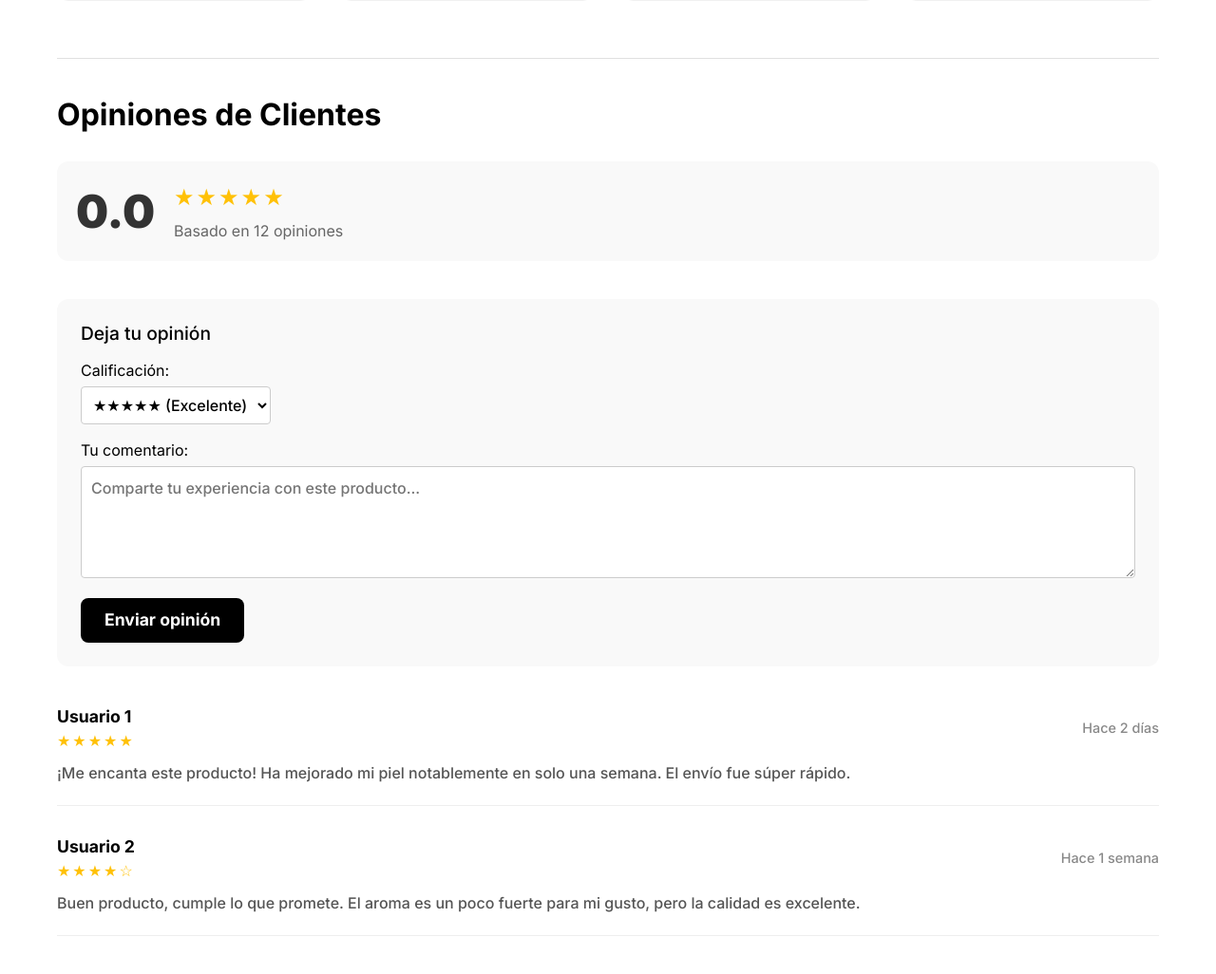
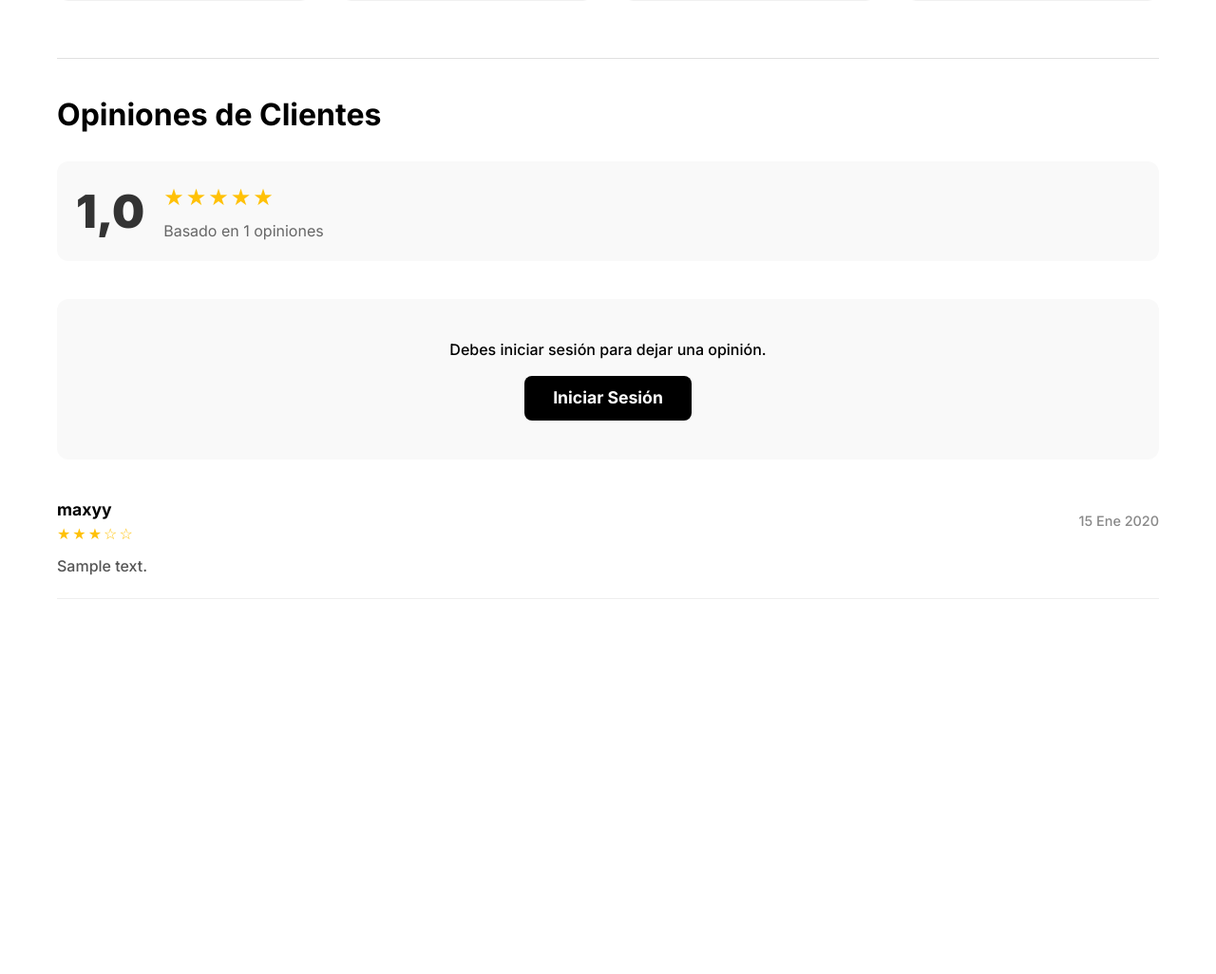
Before and after one commit to iiTzSebas/felskyel, a Django app: page /productos/1/ in a window 1280 px wide. Shown: the part 1147-2173 px from the top of the page at 95% size. After the commit the page ends 1778 px from the top, so only its background shows below. Run offline with Django 5.2, Linux system fonts and the light colour scheme; data comes from the database, SQL or seed files in the repository; tables that the repository leaves empty hold one stand-in row (values such as "Sample post"); some libraries are stand-ins or nearby versions.

Commit message:
reviews
reseñas y iniciar sesion

```diff
--- a/felskyel/productos/admin.py
+++ b/felskyel/productos/admin.py
@@ -1,5 +1,6 @@
 from django.contrib import admin
-from .models import Producto
+from .models import Producto, Comentario
 
 # Register your models here.
 admin.site.register(Producto)
+admin.site.register(Comentario)
--- a/felskyel/productos/models.py
+++ b/felskyel/productos/models.py
@@ -1,4 +1,5 @@
 from django.db import models
+from django.conf import settings
 
 # Create your models here.
 
@@ -8,7 +9,15 @@ class Producto(models.Model):
     descripcion = models.TextField()
     imagen = models.CharField(max_length=200, default= "default.png")
 
+    def __str__(self):
+        return self.nombre
 
+class Comentario(models.Model):
+    producto = models.ForeignKey(Producto, on_delete=models.CASCADE, related_name='comentarios')
+    usuario = models.ForeignKey(settings.AUTH_USER_MODEL, on_delete=models.CASCADE)
+    calificacion = models.IntegerField(default=5)
+    texto = models.TextField()
+    fecha = models.DateTimeField(auto_now_add=True)
 
     def __str__(self):
-        return self.nombre
+        return f"Comentario de {self.usuario.username} en {self.producto.nombre}"
--- a/felskyel/productos/templates/base-productos.html
+++ b/felskyel/productos/templates/base-productos.html
@@ -377,7 +377,7 @@
 
 			{% block product_actions %}
 			<div class="product-actions">
-				<a href="{% url 'carrito:agregar_al_carrito' producto.id %}?next={{ request.path }}" class="btn-add-to-cart hover-bright text-decoration-none">Agregar</a>
+				<a href="{% url 'carrito:agregar_al_carrito' producto.id %}?next={{ request.path }}" class="btn-add-to-cart hover-bright text-decoration-none">Agregar al carrito</a>
 				<a href="{% url 'contacto' %}" class="btn-add-to-cart hover-bright">Contactar Proveedor</a>
 			</div>
 			{% endblock %}
@@ -462,18 +462,19 @@
 
 		{% block review_summary %}
 		<div class="review-summary">
-			<div class="average-rating">0.0</div>
+			<div class="average-rating">{{ promedio }}</div>
 			<div>
 				<div class="stars-container">★★★★★</div>
-				<p class="text-b" style="margin: 5px 0 0; color: #666; font-weight: 400;">Basado en 12 opiniones</p>
+				<p class="text-b" style="margin: 5px 0 0; color: #666; font-weight: 400;">Basado en {{ total_comentarios }} opiniones</p>
 			</div>
 		</div>
 		{% endblock %}
 
 		<!-- Formulario para agregar reseña -->
 		<div class="add-review-container">
+			{% if user.is_authenticated %}
 			<h3 class="text-b" style="margin-bottom: 15px; font-size: 1.2rem;">Deja tu opinión</h3>
-			<form action="#" method="post">
+			<form method="post">{% csrf_token %}
 				<div style="margin-bottom: 15px;">
 					<label for="rating" class="text-b" style="font-weight: 400; display:block; margin-bottom:5px;">Calificación:</label>
 					<select name="rating" id="rating" style="padding: 8px; border-radius: 4px; border: 1px solid #ccc; width: 100%; max-width: 200px; background-color: white;">
@@ -488,36 +489,32 @@
 					<label for="comment" class="text-b" style="font-weight: 400; display:block; margin-bottom:5px;">Tu comentario:</label>
 					<textarea name="comment" id="comment" rows="4" style="width: 100%; padding: 10px; border-radius: 4px; border: 1px solid #ccc; resize: vertical;" placeholder="Comparte tu experiencia con este producto..."></textarea>
 				</div>
-				<button type="button" class="btn-add-to-cart hover-bright" style="width: auto; padding: 10px 25px;" onclick="alert('¡Gracias! Tu comentario ha sido enviado para revisión.')">Enviar opinión</button>
+				<button type="submit" class="btn-add-to-cart hover-bright" style="width: auto; padding: 10px 25px;">Enviar opinión</button>
 			</form>
+			{% else %}
+			<div class="text-center py-3">
+				<p class="mb-3">Debes iniciar sesión para dejar una opinión.</p>
+				<a href="{% url 'login' %}" class="btn-add-to-cart text-decoration-none" style="display: inline-block; width: auto; padding: 10px 30px;">Iniciar Sesión</a>
+			</div>
+			{% endif %}
 		</div>
-
 
 		<div class="review-list">
 			{% block reviews_content %}
-			<!-- Opinión de ejemplo 1 -->
+			{% for review in comentarios %}
 			<div class="review-item">
 				<div class="review-header">
 					<div>
-						<p class="review-author" style="margin: 0;">Usuario 1</p>
-						<div class="stars-container" style="font-size: 1rem;">★★★★★</div>
+						<p class="review-author" style="margin: 0;">{{ review.usuario.username }}</p>
+						<div class="stars-container" style="font-size: 1rem;">{% if review.calificacion == 5 %}★★★★★{% elif review.calificacion == 4 %}★★★★☆{% else %}★★★☆☆{% endif %}</div>
 					</div>
-					<span class="review-date">Hace 2 días</span>
+					<span class="review-date">{{ review.fecha|date:"d M Y" }}</span>
 				</div>
-				<p class="review-text">¡Me encanta este producto! Ha mejorado mi piel notablemente en solo una semana. El envío fue súper rápido.</p>
+				<p class="review-text">{{ review.texto }}</p>
 			</div>
-
-			<!-- Opinión de ejemplo 2 -->
-			<div class="review-item">
-				<div class="review-header">
-					<div>
-						<p class="review-author" style="margin: 0;">Usuario 2</p>
-						<div class="stars-container" style="font-size: 1rem;">★★★★☆</div>
-					</div>
-					<span class="review-date">Hace 1 semana</span>
-				</div>
-				<p class="review-text">Buen producto, cumple lo que promete. El aroma es un poco fuerte para mi gusto, pero la calidad es excelente.</p>
-			</div>
+			{% empty %}
+			<p class="text-muted">Aún no hay opiniones para este producto.</p>
+			{% endfor %}
 			{% endblock %}
 		</div>
 	</div>
--- a/felskyel/productos/views.py
+++ b/felskyel/productos/views.py
@@ -1,5 +1,7 @@
-from productos.models import Producto
-from django.shortcuts import render, get_object_or_404
+from productos.models import Producto, Comentario
+from django.shortcuts import render, get_object_or_404, redirect
+from django.contrib import messages
+from django.db.models import Avg
 
 def lista_productos(request):
     # Aquí iría la lógica para obtener los productos desde la base de datos
@@ -10,4 +12,34 @@ def lista_productos(request):
 
 def detalle_producto(request, producto_id):
     producto = get_object_or_404(Producto, id=producto_id)
-    return render(request, 'detalle_producto.html', {'producto': producto})
+    comentarios = Comentario.objects.filter(producto=producto).order_by('-fecha')
+    promedio = comentarios.aggregate(Avg('calificacion'))['calificacion__avg'] or 0
+
+    if request.method == 'POST':
+        if not request.user.is_authenticated:
+            messages.error(request, "Debes iniciar sesión para dejar un comentario.")
+            return redirect('login') # Ajusta el nombre de tu URL de login
+
+        calificacion = request.POST.get('rating', 5)
+        texto = request.POST.get('comment', '').strip()
+
+        if texto:
+            Comentario.objects.create(
+                producto=producto,
+                usuario=request.user,
+                calificacion=int(calificacion),
+                texto=texto
+            )
+            messages.success(request, "¡Gracias! Tu opinión ha sido enviada.")
+        else:
+            messages.warning(request, "El comentario no puede estar vacío.")
+
+        return redirect('productos:detalle', producto_id=producto.id)
+
+    contexto = {
+        'producto': producto,
+        'comentarios': comentarios,
+        'promedio': round(promedio, 1),
+        'total_comentarios': comentarios.count()
+    }
+    return render(request, 'detalle_producto.html', contexto)
```
Also changed, not shown: felskyel/productos/migrations/0002_comentario.py (added).
